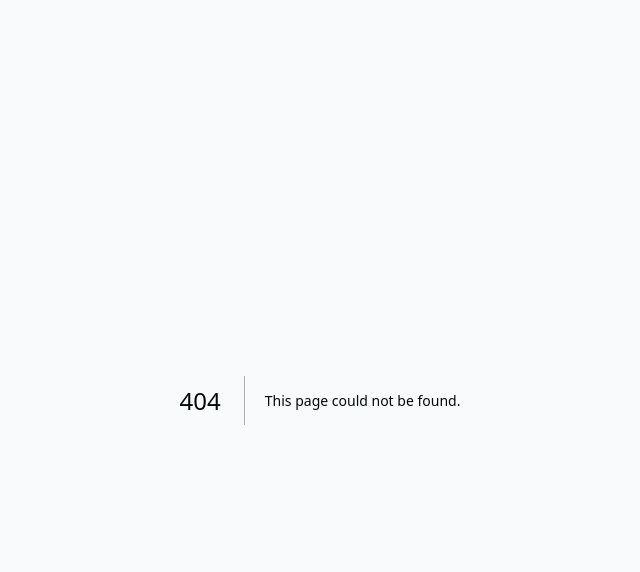
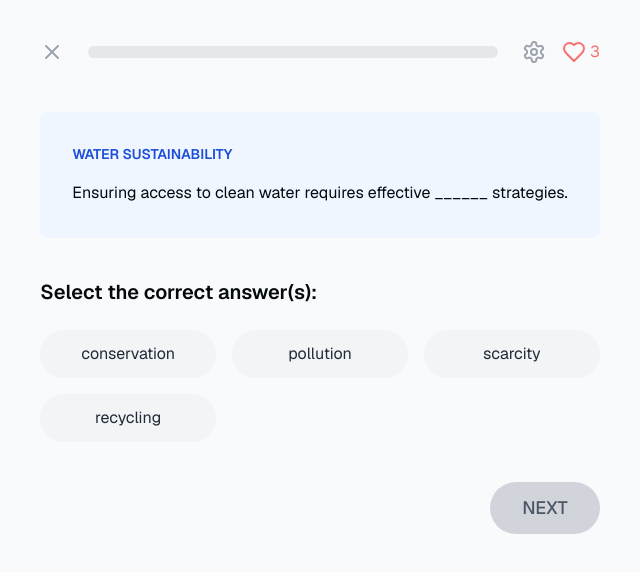
Before and after one commit to unisdgprojectteam38/unisdgteam38-deploy, a Next.js app: page /quiz in a window 1280 px wide. Before the commit this address had no page. Shown: the top 572 px of the page, without its empty margins (320-960 px from the left). Built offline with nearby package versions, Linux system fonts and the light colour scheme.

Commit message:
added quiz section

```diff
--- a/app/page.tsx
+++ b/app/page.tsx
@@ -2,8 +2,11 @@
 import React, { useState } from "react";
 import { Bell, User, Menu, Check, Lock, PlayCircle } from "lucide-react";
 
+import { useRouter } from "next/navigation";
 export default function Index() {
   const [sidebarOpen, setSidebarOpen] = useState(false);
+
+  const router = useRouter();
   const modules = [
     {
       title: "Introduction to Zero Hunger",
@@ -160,6 +163,7 @@ export default function Index() {
                 className={`bg-white rounded-lg shadow-md overflow-hidden transition-all duration-300 hover:shadow-lg cursor-pointer ${
                   module.locked ? "opacity-75" : ""
                 }`}
+                onClick={() => router.push("/quiz")}
               >
                 <div className="p-4 flex items-start">
                   <div
@@ -174,7 +178,7 @@ export default function Index() {
                     {module.title.charAt(0)}
                   </div>
                   <div className="flex-grow">
-                    <h3 className="font-semibold text-lg">{module.title}</h3>
+                    <h3 className="font-semibold text-base">{module.title}</h3>
                     <p className="text-sm text-gray-500 mt-1">
                       {module.subhead}
                     </p>
--- /dev/null
+++ b/app/quiz/page.tsx
@@ -0,0 +1,190 @@
+"use client";
+import React, { useState } from "react";
+import { X, Settings, Heart } from "lucide-react";
+import { useRouter } from "next/navigation";
+
+const QuizPage = () => {
+  const [currentQuestion, setCurrentQuestion] = useState(0);
+  const [selectedAnswers, setSelectedAnswers] = useState<string[]>([]);
+  const [progress, setProgress] = useState(0);
+  const [showCongrats, setShowCongrats] = useState(false);
+  const [isAnswered, setIsAnswered] = useState(false);
+  const [feedbackMessage, setFeedbackMessage] = useState("");
+
+  const router = useRouter();
+  const questions = [
+    {
+      type: "single",
+      question:
+        "Ensuring access to clean water requires effective ______ strategies.",
+      correctAnswers: ["conservation"],
+      options: ["conservation", "pollution", "scarcity", "recycling"],
+    },
+    {
+      type: "single",
+      question:
+        "One approach is ______ harvesting, which collects and stores rainwater for various uses.",
+      correctAnswers: ["rainwater"],
+      options: ["rainwater", "groundwater", "wastewater", "treatment"],
+    },
+    {
+      type: "multiple",
+      question:
+        "Select all that apply: Managing water resources efficiently can address growing water scarcity concerns.",
+      correctAnswers: ["efficiently", "scarcity"],
+      options: ["efficiently", "scarcity", "wastewater", "recycling"],
+    },
+    {
+      type: "single",
+      question:
+        "We must manage our water resources ______ to ensure sustainability.",
+      correctAnswers: ["sustainably"],
+      options: ["efficiently", "sustainably", "responsibly", "treatment"],
+    },
+    {
+      type: "multiple",
+      question:
+        "Which of the following are important for global water security?",
+      correctAnswers: ["conservation", "treatment", "recycling"],
+      options: [
+        "conservation",
+        "treatment",
+        "pollution",
+        "scarcity",
+        "recycling",
+      ],
+    },
+  ];
+
+  const handleAnswerSelect = (answer: string) => {
+    if (questions[currentQuestion].type === "single") {
+      setSelectedAnswers([answer]);
+      setIsAnswered(true);
+    } else {
+      setSelectedAnswers((prev) => {
+        if (prev.includes(answer)) {
+          const newSelection = prev.filter((ans) => ans !== answer);
+          setIsAnswered(newSelection.length > 0);
+          return newSelection;
+        } else {
+          const newSelection = [...prev, answer];
+          setIsAnswered(newSelection.length > 0);
+          return newSelection;
+        }
+      });
+    }
+    setFeedbackMessage("");
+  };
+
+  const handleNext = () => {
+    const correct =
+      questions[currentQuestion].correctAnswers.sort().join(",") ===
+      selectedAnswers.sort().join(",");
+
+    if (correct) {
+      setFeedbackMessage("Correct!");
+      setTimeout(() => {
+        if (currentQuestion < questions.length - 1) {
+          setCurrentQuestion(currentQuestion + 1);
+          setSelectedAnswers([]);
+          setProgress(((currentQuestion + 1) / questions.length) * 100);
+          setIsAnswered(false);
+          setFeedbackMessage("");
+        } else {
+          setShowCongrats(true);
+        }
+      }, 1000);
+    } else {
+      setFeedbackMessage("Incorrect. Please try again.");
+    }
+  };
+
+  return (
+    <div className="max-w-4xl mx-auto px-6 py-10">
+      {/* Top bar */}
+      <div className="flex justify-between items-center mb-12">
+        <X className="w-6 h-6 text-gray-400" onClick={() => router.push("/")} />
+        <div className="flex-grow mx-6">
+          <div className="bg-gray-200 h-3 rounded-full">
+            <div
+              className="bg-blue-500 h-3 rounded-full"
+              style={{ width: `${progress}%` }}
+            ></div>
+          </div>
+        </div>
+        <div className="flex items-center">
+          <Settings className="w-6 h-6 text-gray-400 mr-4" />
+          <Heart className="w-6 h-6 text-red-400" />
+          <span className="ml-1 text-red-400">3</span>
+        </div>
+      </div>
+
+      {/* Main content */}
+      <div className="space-y-10">
+        {/* Passage section */}
+        <div className="bg-blue-50 p-8 rounded-lg">
+          <h2 className="text-blue-700 uppercase text-sm font-semibold mb-4">
+            WATER SUSTAINABILITY
+          </h2>
+          <p className="text-base leading-relaxed">
+            {questions[currentQuestion].question}
+          </p>
+        </div>
+
+        {/* Quiz section */}
+        <div>
+          <h2 className="text-xl font-semibold mb-6">
+            Select the correct answer(s):
+          </h2>
+          <div className="grid grid-cols-2 md:grid-cols-3 gap-4">
+            {questions[currentQuestion].options.map((option, index) => (
+              <button
+                key={index}
+                onClick={() => handleAnswerSelect(option)}
+                className={`py-3 px-6 rounded-full text-center transition-colors ${
+                  selectedAnswers.includes(option)
+                    ? "bg-blue-500 text-white"
+                    : "bg-gray-100 text-gray-800 hover:bg-blue-100"
+                }`}
+              >
+                {option}
+              </button>
+            ))}
+          </div>
+          {feedbackMessage && (
+            <div className="mt-4 text-center">
+              <p className="text-lg font-semibold">{feedbackMessage}</p>
+            </div>
+          )}
+        </div>
+
+        <div className="text-right">
+          <button
+            onClick={handleNext}
+            className={`px-8 py-3 rounded-full text-lg font-medium transition-colors ${
+              isAnswered
+                ? "bg-blue-500 text-white hover:bg-blue-600"
+                : "bg-gray-300 text-gray-600 cursor-not-allowed"
+            }`}
+            disabled={!isAnswered}
+          >
+            NEXT
+          </button>
+        </div>
+
+        {showCongrats && (
+          <div className="fixed inset-0 bg-black bg-opacity-50 flex justify-center items-center">
+            <div className="bg-white p-8 rounded-lg shadow-lg text-center">
+              <h2 className="text-2xl font-bold mb-4">Congrats!!</h2>
+              <p className="text-lg">
+                You've completed the quiz on water sustainability!
+              </p>
+            </div>
+          </div>
+        )}
+      </div>
+    </div>
+  );
+};
+
+export default QuizPage;
```
